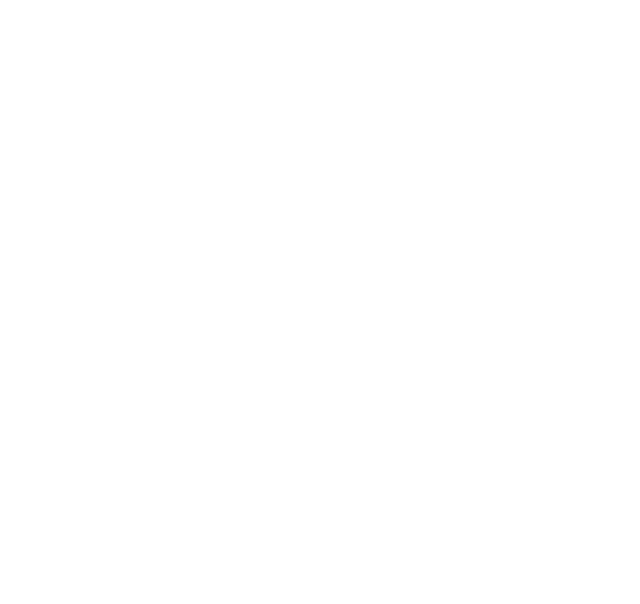
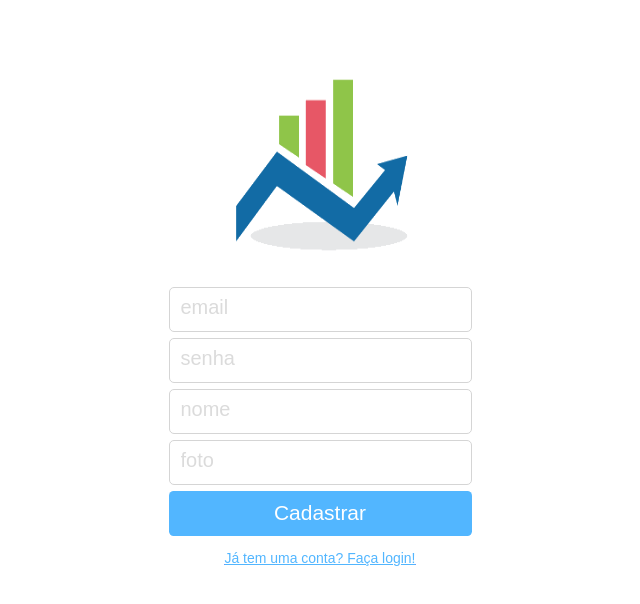
Before and after one commit to LorenaMMorais/projeto10-trackit, a React (Create React App) app: page /cadastro in a window 1280 px wide. Shown: the top 604 px of the page, without its empty margins (320-960 px from the left). Built offline with nearby package versions, Linux system fonts and the light colour scheme.

Commit message:
Add layout TelaCadastro com rota para TelaLogin, ajeita rolas TelaLogin, ajeita css Login e Cadastro

```diff
--- a/src/App.js
+++ b/src/App.js
@@ -1,6 +1,7 @@
 import { BrowserRouter, Routes, Route } from "react-router-dom";
 import TelaCadastro from "./components/Cadastro/TelaCadastro";
 import TelaHabitos from "./components/Habitos/TelaHabitos";
+import TelaHoje from "./components/Hoje/TelaHoje";
 import TelaLogin from './components/Login/TelaLogin';
 
 export default function App(){
@@ -9,6 +10,7 @@
             <Routes>
                 <Route path="/" element={<TelaLogin />} />
                 <Route path="/cadastro" element={<TelaCadastro />} />
+                <Route path="/hoje" element={<TelaHoje />} />
                 <Route path="/habitos" element={<TelaHabitos />} />
             </Routes>
       </BrowserRouter>
--- /dev/null
+++ b/src/assets/css/estilosForm.jsx
@@ -0,0 +1,76 @@
+import styled from 'styled-components';
+
+export const Conteudo = styled.div`
+    width: 375px;
+    height: 667px;
+    margin: 0 auto;
+
+    display: flex;
+    flex-direction: column;
+    // flex-wrap: wrap;
+    // justify-content: center;
+    align-items: center;
+
+    background: #FFFFFF;
+`
+export const Img = styled.img`
+    width: 180px;
+    height: 178.38px;
+    margin: 68px 0 32.62px 0;
+`
+export const Form = styled.form`
+    display: flex;
+    flex-direction: column;
+    gap: 6px;
+`
+export const Input = styled.input`
+    width: 303px;
+    height: 45px;
+    padding-left: 11px;
+
+    background: #FFFFFF;
+    border: 1px solid #D5D5D5;
+    box-sizing: border-box;
+    border-radius: 5px;
+
+    &&::placeholder{
+
+        font-family: 'Lexend Deca', sans-serif;
+        font-weight: 400;
+        font-size: 19.976px;
+        line-height: 25px;
+
+        color: #DBDBDB;
+    }
+`
+export const Button = styled.button`
+    width: 303px;
+    height: 45px;
+    cursor: pointer;
+
+    background: #52B6FF;
+    border-radius: 4.63636px;
+    border: none;
+
+    font-family: 'Lexend Deca', sans-serif;
+    font-weight: 400;
+    font-size: 20.976px;
+    line-height: 26px;
+    text-align: center;
+
+    color: #FFFFFF;
+`
+export const LinkCadastro = styled.p`
+    width: 232px;
+    height: 17px;
+    curso: pointer;
+
+    font-family: 'Lexend Deca', sans-serif;
+    font-weight: 400;
+    font-size: 13.976px;
+    line-height: 17px;
+    text-align: center;
+    text-decoration-line: underline;
+
+    color: #52B6FF;
+`
--- a/src/components/Cadastro/TelaCadastro.js
+++ b/src/components/Cadastro/TelaCadastro.js
@@ -1,7 +1,25 @@
+import { Link } from 'react-router-dom';
+import {Conteudo, Img, Form, Input, Button, LinkCadastro} from "./../../assets/css/estilosForm"
+import logo from './../../assets/imagem/logo-trackit.png'
+
 export default function TelaCadastro(){
     return(
         <>
-
+            <Conteudo>
+                <Img src={logo} alt="logo-trackit"/>
+                <Form>
+                    <Input type="email" placeholder="email"/>
+                    <Input type="password" placeholder="senha"/>
+                    <Input type="text" placeholder="nome"/>
+                    <Input type="url" placeholder="foto"/>
+                    <Link to="/">
+                        <Button>Cadastrar</Button>
+                    </Link>
+                </Form>
+                <Link to="/">
+                    <LinkCadastro className="link-cadastre-se">Já tem uma conta? Faça login!</LinkCadastro>
+                </Link>
+            </Conteudo>
         </>
     );
 }
--- /dev/null
+++ b/src/components/Hoje/TelaHoje.js
@@ -0,0 +1,7 @@
+export default function TelaHoje(){
+    return(
+        <>
+
+        </>
+    );
+}
--- a/src/components/Login/TelaLogin.js
+++ b/src/components/Login/TelaLogin.js
@@ -1,6 +1,7 @@
 import { Link } from 'react-router-dom';
-import styled from 'styled-components';
+import {Conteudo, Img, Form, Input, Button, LinkCadastro} from "./../../assets/css/estilosForm"
 import logo from './../../assets/imagem/logo-trackit.png'
+
 export default function TelaLogin(){
     return(
         <>
@@ -9,7 +10,7 @@
                 <Form>
                     <Input type="email" placeholder="email"/>
                     <Input type="password" placeholder="senha"/>
-                    <Link to="/habitos">
+                    <Link to="/hoje">
                         <Button>Entrar</Button>
                     </Link>
                 </Form>
@@ -20,78 +21,3 @@
         </>
     );
 }
-
-const Conteudo = styled.div`
-    width: 375px;
-    height: 667px;
-    margin: 0 auto;
-
-    display: flex;
-    flex-direction: column;
-    // flex-wrap: wrap;
-    // justify-content: center;
-    align-items: center;
-
-    background: #FFFFFF;
-`
-const Img = styled.img`
-    width: 180px;
-    height: 178.38px;
-    margin: 68px 0 32.62px 0;
-`
-const Form = styled.form`
-    display: flex;
-    flex-direction: column;
-    gap: 6px;
-`
-const Input = styled.input`
-    width: 303px;
-    height: 45px;
-    padding-left: 11px;
-
-    background: #FFFFFF;
-    border: 1px solid #D5D5D5;
-    box-sizing: border-box;
-    border-radius: 5px;
-
-    &&::placeholder{
-
-        font-family: 'Lexend Deca', sans-serif;
-        font-weight: 400;
-        font-size: 19.976px;
-        line-height: 25px;
-
-        color: #DBDBDB;
-    }
-`
-const Button = styled.button`
-    width: 303px;
-    height: 45px;
-    cursor: pointer;
-
-    background: #52B6FF;
-    border-radius: 4.63636px;
-    border: none;
-
-    font-family: 'Lexend Deca', sans-serif;
-    font-weight: 400;
-    font-size: 20.976px;
-    line-height: 26px;
-    text-align: center;
-
-    color: #FFFFFF;
-`
-const LinkCadastro = styled.p`
-    width: 232px;
-    height: 17px;
-    curso: pointer;
-
-    font-family: 'Lexend Deca', sans-serif;
-    font-weight: 400;
-    font-size: 13.976px;
-    line-height: 17px;
-    text-align: center;
-    text-decoration-line: underline;
-
-    color: #52B6FF;
-`
```
